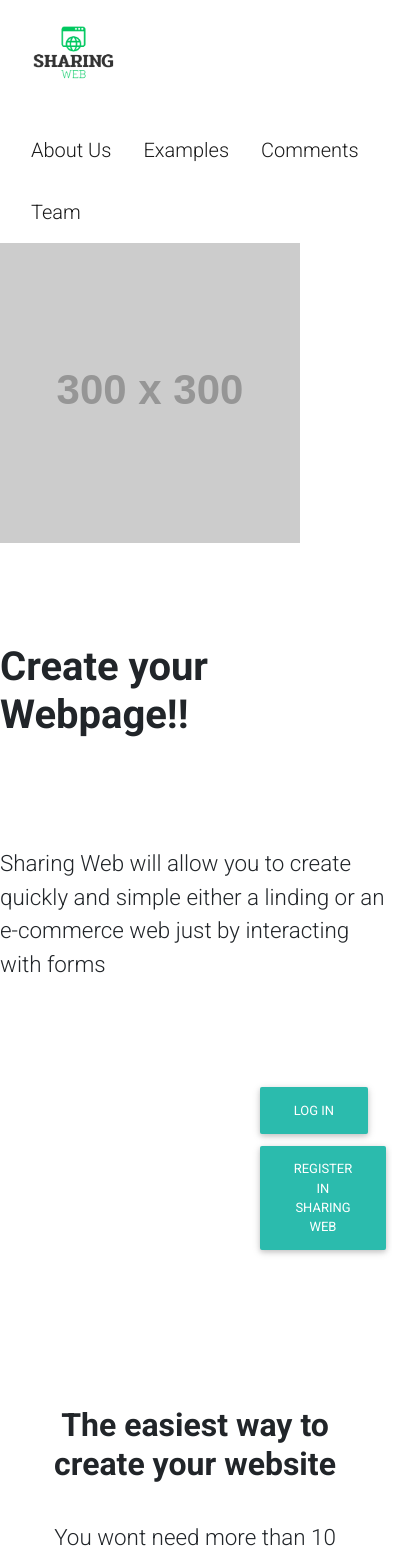
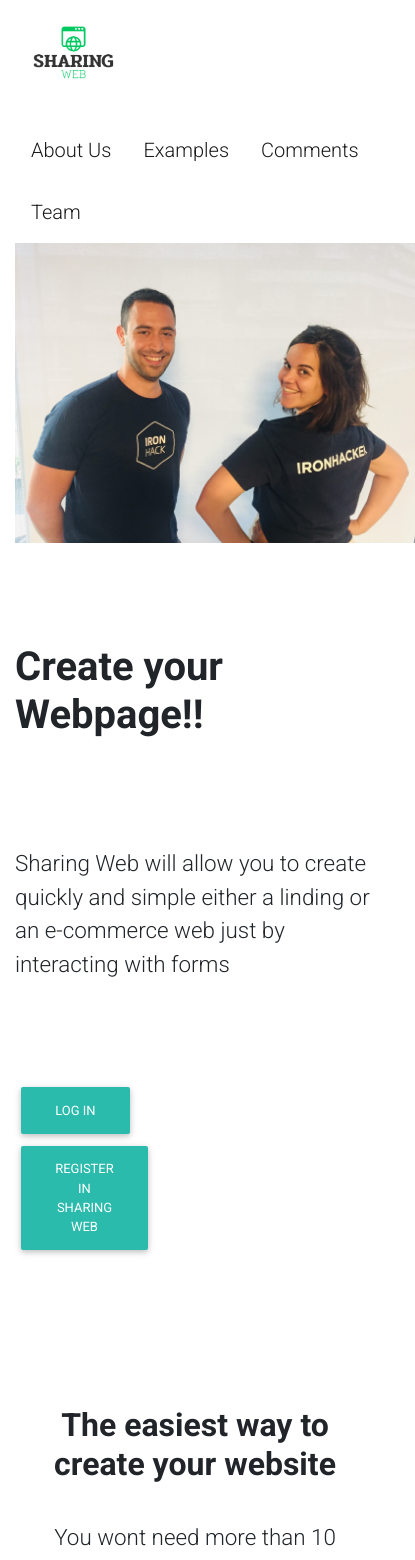
Before and after one commit to project-sharingweb/sharingWeb-React, a React (Create React App) app in the folder sharingweb-web/: page / in a window 390 px wide. Shown: the top 1560 px of the page, 415 px wide, since content can reach past the window. Built offline with nearby package versions, Linux system fonts and the light colour scheme; no server answers; what google-maps-react would draw is missing.

Commit message:
background-image

```diff
--- a/sharingweb-web/src/scenes/home/components/HomeImage.js
+++ b/sharingweb-web/src/scenes/home/components/HomeImage.js
@@ -1,12 +1,13 @@
 import React from 'react'
 import '../css/HomeImage.css'
+import fotico from '../../../images/background.jpg'
 
 const HomeImage = props => {
 
   return(
-    <div className="container-demo">
+    <div className="container container-demo">
       <div className="container-img">
-        <img alt="landing page pic" src='http://placehold.it/300x300'/>
+        <img className="image-background-home" alt="landing page pic" src={fotico}/>
 
       </div>
       <div className="container-content">
--- a/sharingweb-web/src/scenes/home/css/HomeImage.css
+++ b/sharingweb-web/src/scenes/home/css/HomeImage.css
@@ -35,15 +35,19 @@
 
 .main-button{
   width: 35%;
-  align-self: flex-end
+  align-self: flex-start
 }
 
 .container-demo {
   display: flex;
+  align-items: center;
 }
 
 .container-img {
   order: 1;
+}
+.image-background-home{
+  width: 600px;
 }
 
 
@@ -58,4 +62,8 @@
   .main-text-p {
     width: 100%;
   }
+  .image-background-home{
+    margin: 0 auto;
+    width: 400px;
+  }
 }
--- a/sharingweb-web/src/scenes/shoplanding/components/OrderDetail.js
+++ b/sharingweb-web/src/scenes/shoplanding/components/OrderDetail.js
@@ -34,7 +34,7 @@ class OrderDetail extends React.Component {
           {isAuthenticated() ? (
             <div style={shop.styles.background} className="main-background">
             <LandingHeader></LandingHeader>
-            <div className="container">
+            <div className="container pb-5">
               <h1 className="order-title">Order #{myOrder.number}</h1>
               <div className="order-detail-wrapper">
                 <div className="order-info">
```
